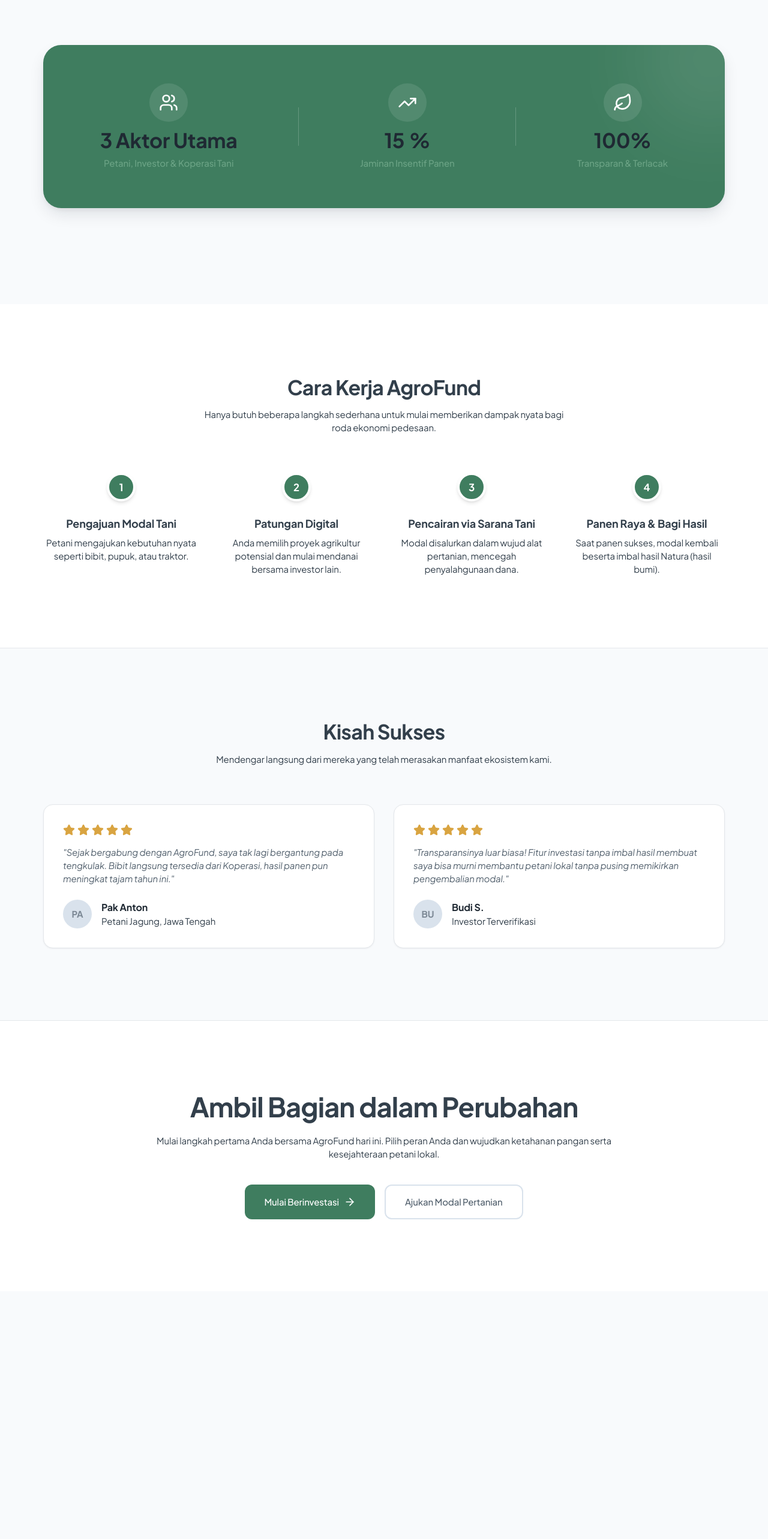
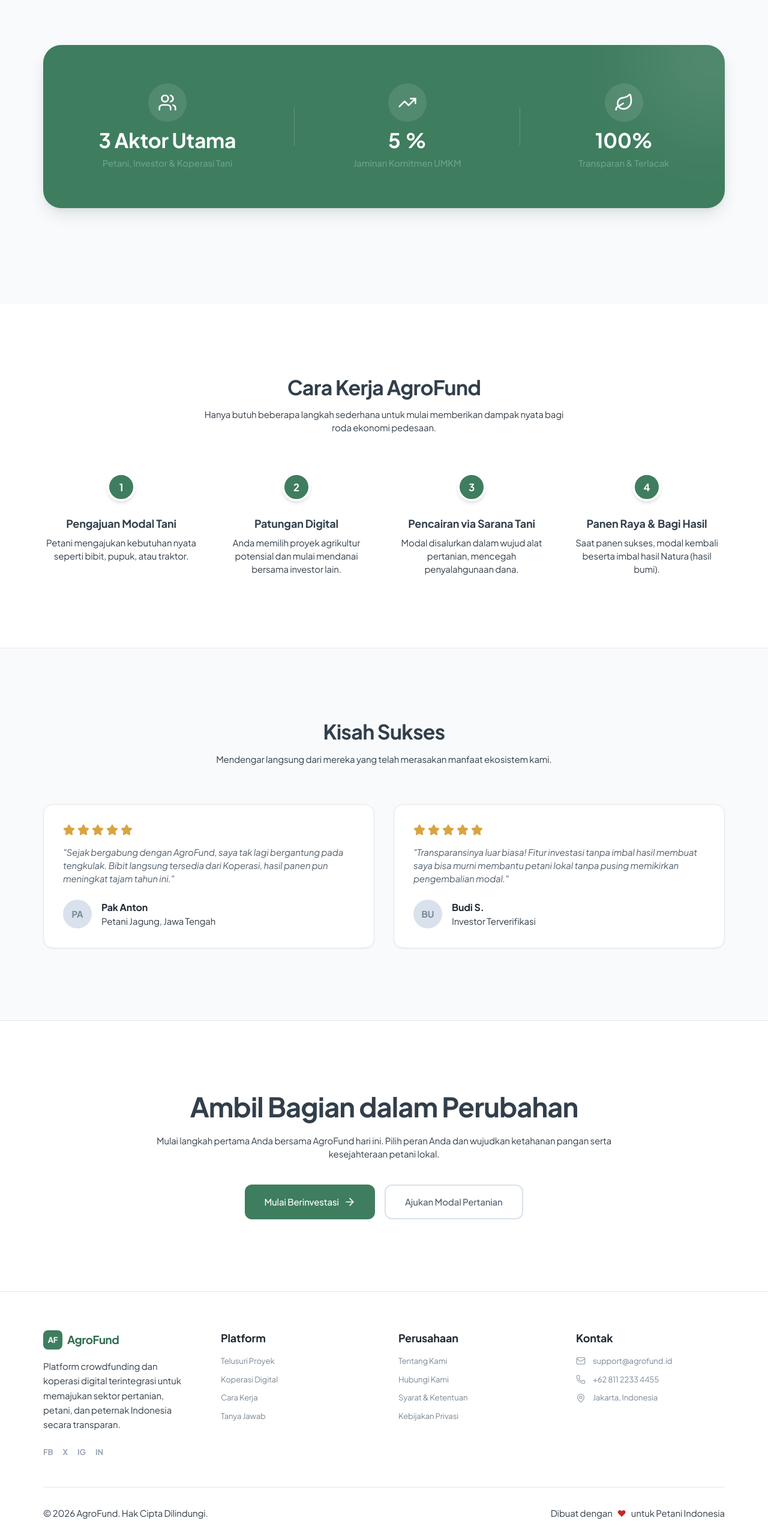
Before and after one commit to yosiarel/AgroFund, a React (Vite) app in the folder frontend/: page / in a window 1280 px wide. Shown: the part 1376-3942 px from the top of the page at 60% size. Before the commit the page ends 3529 px from the top, so only its background shows below. Built offline with nearby package versions, Linux system fonts and the light colour scheme; no server answers.

Commit message:
feat : add footer

```diff
--- a/frontend/src/App.tsx
+++ b/frontend/src/App.tsx
@@ -1,11 +1,10 @@
-import { createBrowserRouter, RouterProvider, Outlet, Navigate, NavLink } from 'react-router-dom';
+import { createBrowserRouter, RouterProvider, Outlet, Navigate } from 'react-router-dom';
 import { AuthLayout } from './components/layout/AuthLayout';
 import { ColdStartProvider } from './components/ColdStartProvider';
-import { AuthProvider, useAuth } from './contexts/AuthContext';
+import { AuthProvider } from './contexts/AuthContext';
 import { ProtectedRoute } from './components/ProtectedRoute';
 import { LoginPage } from './pages/auth/LoginPage';
 import { RegisterPage } from './pages/auth/RegisterPage';
-import { LoadingSpinner } from './components/ui/LoadingSpinner';
 import { PendanaDashboard } from './pages/pendana/PendanaDashboard';
 import { UmkmDashboard } from './pages/umkm/UmkmDashboard';
 import { KoperasiDashboard } from './pages/koperasi/KoperasiDashboard';
--- /dev/null
+++ b/frontend/src/components/layout/Footer.tsx
@@ -0,0 +1,79 @@
+import React from 'react';
+import { NavLink } from 'react-router-dom';
+import { Mail, Phone, MapPin } from 'lucide-react';
+
+export const Footer: React.FC = () => {
+  return (
+    <footer className="bg-white border-t border-[var(--color-neutral-100)] pt-16 pb-24 md:pb-8 w-full">
+      <div className="max-w-7xl mx-auto px-4 sm:px-6 lg:px-8">
+        <div className="grid grid-cols-1 md:grid-cols-4 gap-12 mb-12">
+          {/* Brand */}
+          <div className="md:col-span-1">
+            <div className="flex items-center gap-2 mb-4">
+              <div className="w-8 h-8 bg-[var(--color-primary-600)] rounded-[var(--radius-m)] flex items-center justify-center shadow-[var(--shadow-e1)]">
+                 <span className="text-white font-bold text-sm">AF</span>
+              </div>
+              <span className="text-xl font-bold text-[var(--color-primary-700)] tracking-tight">AgroFund</span>
+            </div>
+            <p className="text-[var(--color-neutral-500)] text-[var(--text-body-s)] leading-relaxed mb-6">
+              Platform crowdfunding dan koperasi digital terintegrasi untuk memajukan sektor pertanian, petani, dan peternak Indonesia secara transparan.
+            </p>
+            <div className="flex gap-4 text-[var(--color-neutral-400)] font-bold text-sm">
+              <a href="#" className="hover:text-[var(--color-primary-600)] transition-colors">FB</a>
+              <a href="#" className="hover:text-[var(--color-primary-600)] transition-colors">X</a>
+              <a href="#" className="hover:text-[var(--color-primary-600)] transition-colors">IG</a>
+              <a href="#" className="hover:text-[var(--color-primary-600)] transition-colors">IN</a>
+            </div>
+          </div>
+
+          <div>
+            <h4 className="font-bold text-[var(--color-neutral-900)] mb-4">Platform</h4>
+            <ul className="space-y-3 text-sm text-[var(--color-neutral-500)]">
+              <li><NavLink to="/projects" className="hover:text-[var(--color-primary-600)] transition-colors">Telusuri Proyek</NavLink></li>
+              <li><NavLink to="/koperasi" className="hover:text-[var(--color-primary-600)] transition-colors">Koperasi Digital</NavLink></li>
+              <li><NavLink to="/cara-kerja" className="hover:text-[var(--color-primary-600)] transition-colors">Cara Kerja</NavLink></li>
+              <li><NavLink to="/faq" className="hover:text-[var(--color-primary-600)] transition-colors">Tanya Jawab</NavLink></li>
+            </ul>
+          </div>
+
+          <div>
+            <h4 className="font-bold text-[var(--color-neutral-900)] mb-4">Perusahaan</h4>
+            <ul className="space-y-3 text-sm text-[var(--color-neutral-500)]">
+              <li><NavLink to="/about" className="hover:text-[var(--color-primary-600)] transition-colors">Tentang Kami</NavLink></li>
+              <li><NavLink to="/contact" className="hover:text-[var(--color-primary-600)] transition-colors">Hubungi Kami</NavLink></li>
+              <li><NavLink to="/terms" className="hover:text-[var(--color-primary-600)] transition-colors">Syarat & Ketentuan</NavLink></li>
+              <li><NavLink to="/privacy" className="hover:text-[var(--color-primary-600)] transition-colors">Kebijakan Privasi</NavLink></li>
+            </ul>
+          </div>
+
+          <div>
+            <h4 className="font-bold text-[var(--color-neutral-900)] mb-4">Kontak</h4>
+            <ul className="space-y-3 text-sm text-[var(--color-neutral-500)]">
+              <li className="flex items-center gap-3">
+                <Mail className="w-4 h-4 text-[var(--color-neutral-400)]" />
+                <span>support@agrofund.id</span>
+              </li>
+              <li className="flex items-center gap-3">
+                <Phone className="w-4 h-4 text-[var(--color-neutral-400)]" />
+                <span>+62 811 2233 4455</span>
+              </li>
+              <li className="flex items-center gap-3">
+                <MapPin className="w-4 h-4 text-[var(--color-neutral-400)]" />
+                <span>Jakarta, Indonesia</span>
+              </li>
+            </ul>
+          </div>
+        </div>
+
+        <div className="pt-8 border-t border-[var(--color-neutral-100)] flex flex-col md:flex-row justify-between items-center gap-4 text-[var(--text-body-s)] text-[var(--color-neutral-400)]">
+          <p>© {new Date().getFullYear()} AgroFund. Hak Cipta Dilindungi.</p>
+          <div className="flex items-center gap-2">
+            <span>Dibuat dengan</span>
+            <span className="text-[var(--color-error-500)]">♥</span>
+            <span>untuk Petani Indonesia</span>
+          </div>
+        </div>
+      </div>
+    </footer>
+  );
+};
--- a/frontend/src/pages/LandingPage.tsx
+++ b/frontend/src/pages/LandingPage.tsx
@@ -4,6 +4,7 @@
 import { Leaf, Users, ShieldCheck, ArrowRight, Sprout, Store, TrendingUp, CheckCircle2, Star } from 'lucide-react';
 import CountUp from '../components/ui/CountUp';
 import SpotlightCard from '../components/ui/SpotlightCard';
+import { Footer } from '../components/layout/Footer';
 import { useAuth } from '../contexts/AuthContext';
 import { Navigate } from 'react-router-dom';
 import { LoadingSpinner } from '../components/ui/LoadingSpinner';
@@ -166,7 +167,7 @@
             <div className="flex items-center justify-center gap-2 mb-3 text-[var(--color-primary-400)] bg-white/10 w-16 h-16 rounded-full mx-auto">
               <Users className="w-8 h-8 text-white" />
             </div>
-            <h4 className="text-4xl font-bold mb-2 flex justify-center items-center">
+            <h4 className="text-4xl font-bold mb-2 flex justify-center items-center text-white">
               3 Aktor Utama
             </h4>
             <p className="font-[500] text-[var(--color-primary-400)]">Petani, Investor & Koperasi Tani</p>
@@ -178,10 +179,10 @@
             <div className="flex items-center justify-center gap-2 mb-3 text-[var(--color-primary-400)] bg-white/10 w-16 h-16 rounded-full mx-auto">
               <TrendingUp className="w-8 h-8 text-white" />
             </div>
-            <h4 className="text-4xl font-bold mb-2 flex justify-center items-center gap-2">
-              <CountUp from={0} to={15} duration={2} />%
+            <h4 className="text-4xl font-bold mb-2 flex justify-center items-center gap-2 text-white">
+              <CountUp from={0} to={5} duration={2} />%
             </h4>
-            <p className="font-[500] text-[var(--color-primary-400)]">Jaminan Insentif Panen</p>
+            <p className="font-[500] text-[var(--color-primary-400)]">Jaminan Komitmen UMKM</p>
           </motion.div>
 
           <div className="hidden md:block w-px h-16 bg-white/20 relative z-10"></div>
@@ -190,7 +191,7 @@
             <div className="flex items-center justify-center gap-2 mb-3 text-[var(--color-primary-400)] bg-white/10 w-16 h-16 rounded-full mx-auto">
               <Leaf className="w-8 h-8 text-white" />
             </div>
-            <h4 className="text-4xl font-bold mb-2 flex justify-center items-center">
+            <h4 className="text-4xl font-bold mb-2 flex justify-center items-center text-white">
               <CountUp from={0} to={100} duration={2.5} />%
             </h4>
             <p className="font-[500] text-[var(--color-primary-400)]">Transparan & Terlacak</p>
@@ -310,6 +311,8 @@
           </motion.div>
         </div>
       </section>
+
+      <Footer />
     </div>
   );
 };
```
